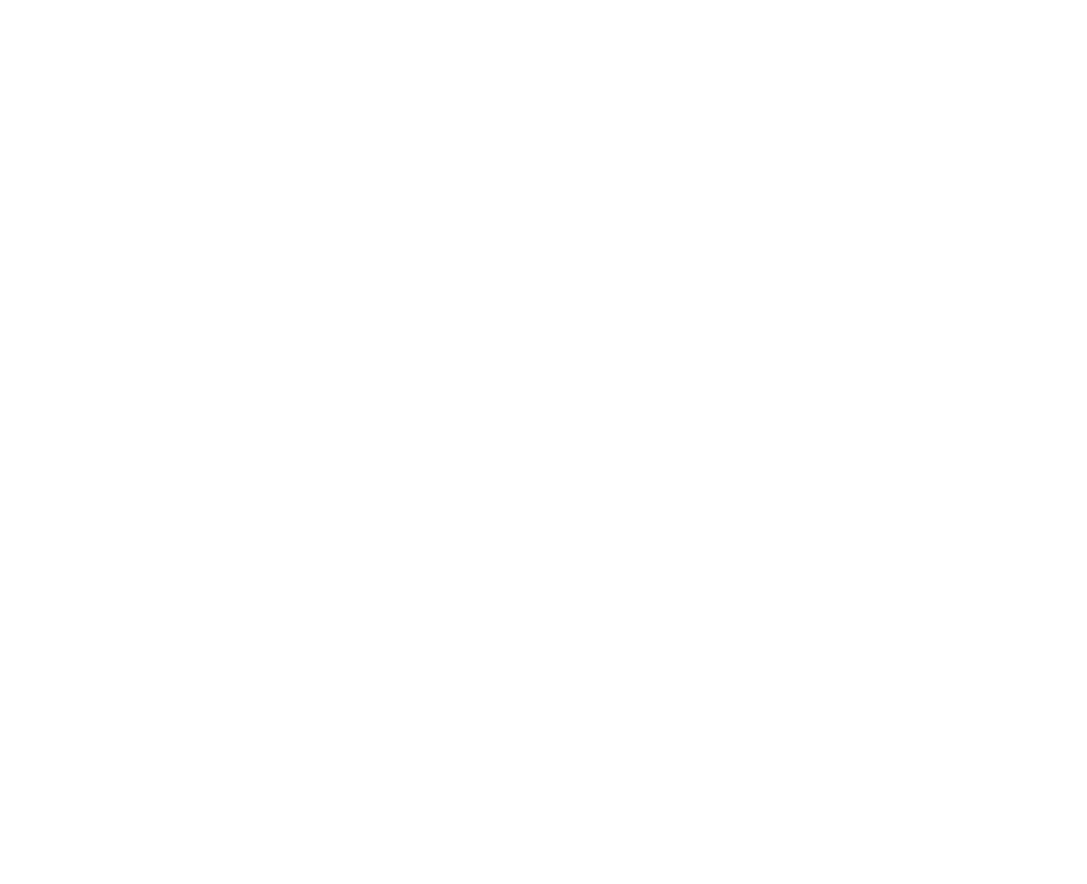
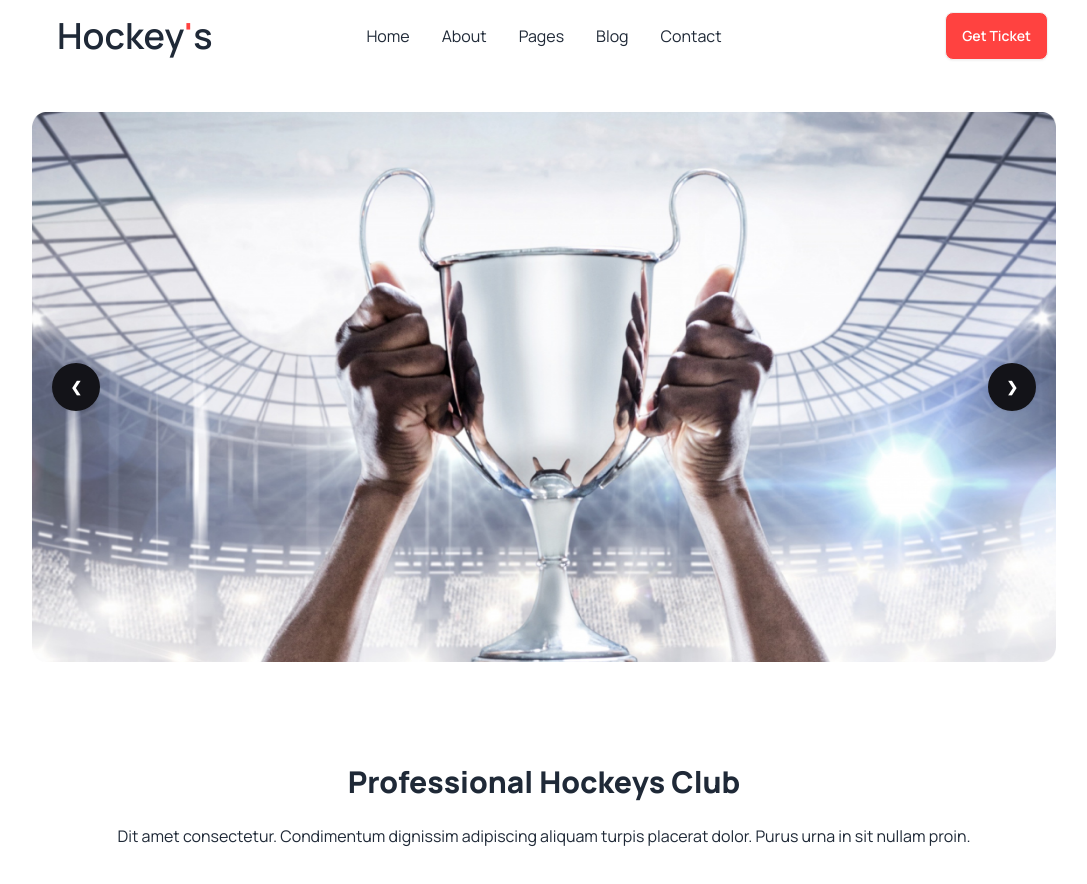
Before and after one commit to NAQaiyum/web_development_assignment_3_tailwind_daisyui, a plain HTML site: page index.html in a window 1280 px wide. Shown: the whole page, without its empty margins (96-1183 px from the left). Before the commit the page ends 800 px from the top, so only its background shows below. Drawn offline with nearby package versions, Linux system fonts and the light colour scheme.

Commit message:
header done

```diff
--- a/index.html
+++ b/index.html
@@ -10,8 +10,7 @@
   <!-- manrope font -->
   <link rel="preconnect" href="https://fonts.googleapis.com">
   <link rel="preconnect" href="https://fonts.gstatic.com" crossorigin>
-    <link href="https://fonts.googleapis.com/css2?family=Manrope:wght@400;500;600;700;800&display=swap"
-        rel="stylesheet">
+  <link href="https://fonts.googleapis.com/css2?family=Manrope:wght@400;500;600;700;800&display=swap" rel="stylesheet">
   <!-- tailwind custom color -->
   <script>
     tailwind.config = {
@@ -19,6 +18,8 @@
         extend: {
           colors: {
             clifford: '#da373d',
+            'btn-primary': '#FF4240',
+
           }
         }
       }
@@ -26,20 +27,76 @@
   </script>
 
   <style>
-            .font-manrope{
+    .font-manrope {
       font-family: 'Manrope', sans-serif;
     }
   </style>
 </head>
 
-<body class="font-manrope">
-    <header>
-
+<body class="font-manrope text-re">
+  <header class=" lg:container lg:mx-auto lg:px-32">
+    <nav>
+      <div class="navbar bg-base-100 mb-10">
+        <div class="navbar-start">
+          <div class="dropdown">
+            <div tabindex="0" role="button" class="btn btn-ghost lg:hidden">
+              <svg xmlns="http://www.w3.org/2000/svg" class="h-5 w-5" fill="none" viewBox="0 0 24 24"
+                stroke="currentColor">
+                <path stroke-linecap="round" stroke-linejoin="round" stroke-width="2" d="M4 6h16M4 12h8m-8 6h16" />
+              </svg>
+            </div>
+            <ul tabindex="0"
+              class="menu menu-sm dropdown-content mt-3 z-[1] p-2 text-base shadow bg-base-100 rounded-box w-52">
+              <li><a>Home</a></li>
+              <li><a>About</a></li>
+              <li><a>Pages</a></li>
+              <li><a>Blog</a></li>
+              <li><a>Contact</a></li>
+            </ul>
+          </div>
+          <a class="btn btn-ghost text-4xl gap-0">Hockey<span class="text-[#FF4240]">&apos;</span>s</a>
+        </div>
+        <div class="navbar-center hidden lg:flex">
+          <ul class="menu text-base menu-horizontal px-1">
+            <li><a>Home</a></li>
+            <li><a>About</a></li>
+            <li><a>Pages</a></li>
+            <li><a>Blog</a></li>
+            <li><a>Contact</a></li>
+          </ul>
+        </div>
+        <div class="navbar-end">
+          <a class="btn bg-btn-primary text-white">Get Ticket</a>
+        </div>
+      </div>
+    </nav>
+    <!-- slider 1 -->
+    <div class="carousel w-full">
+      <div id="slide1" class="carousel-item flex-col lg:flex-row relative lg:h-[550px] w-full ">
+        <img src="/Images/1.png" class="w-full" />
+        <div class="absolute flex justify-between transform -translate-y-1/2 left-5 right-5 top-1/2">
+          <a href="#slide2" class="btn btn-circle bg-[#131318] hover:bg-gray-700 text-white border-none">❮</a>
+          <a href="#slide2" class="btn btn-circle bg-[#131318] hover:bg-gray-700 text-white border-none">❯</a>
+        </div>
+      </div>
+      <!-- slider 2 -->
+      <div id="slide2" class="carousel-item relative w-full">
+        <img src="/Images/1.1.png" class="w-full" />
+        <div class="absolute flex justify-between transform -translate-y-1/2 left-5 right-5 top-1/2">
+          <a href="#slide1" class="btn btn-circle bg-[#131318] hover:bg-gray-700 text-white border-none">❮</a>
+          <a href="#slide1" class="btn btn-circle bg-[#131318] hover:bg-gray-700 text-white border-none">❯</a>
+        </div>
+      </div>
+    </div>
   </header>
 
-    <main>
+  <main class=" lg:container lg:mx-auto lg:px-32">
 
   </main>
+    <section class="my-24">
+      <h3 class="text-3xl font-extrabold text-center mb-6">Professional Hockeys Club</h3>
+      <p class="text-base text-center">Dit amet consectetur. Condimentum dignissim adipiscing aliquam turpis placerat dolor. Purus urna in sit nullam proin. </p>
+    </section>
 
   <footer>
 
```
Also changed, not shown: Images/1.1.png (added). Lines whose indentation alone changed are shown as unchanged.
